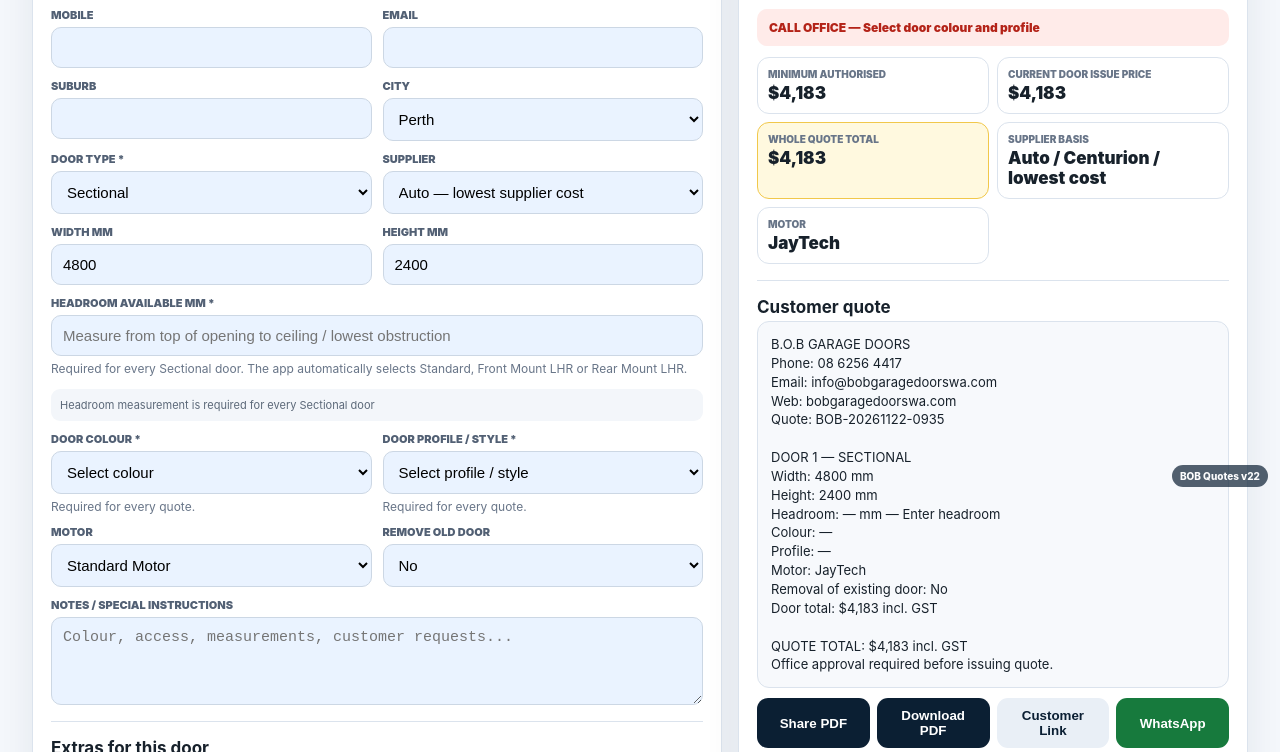
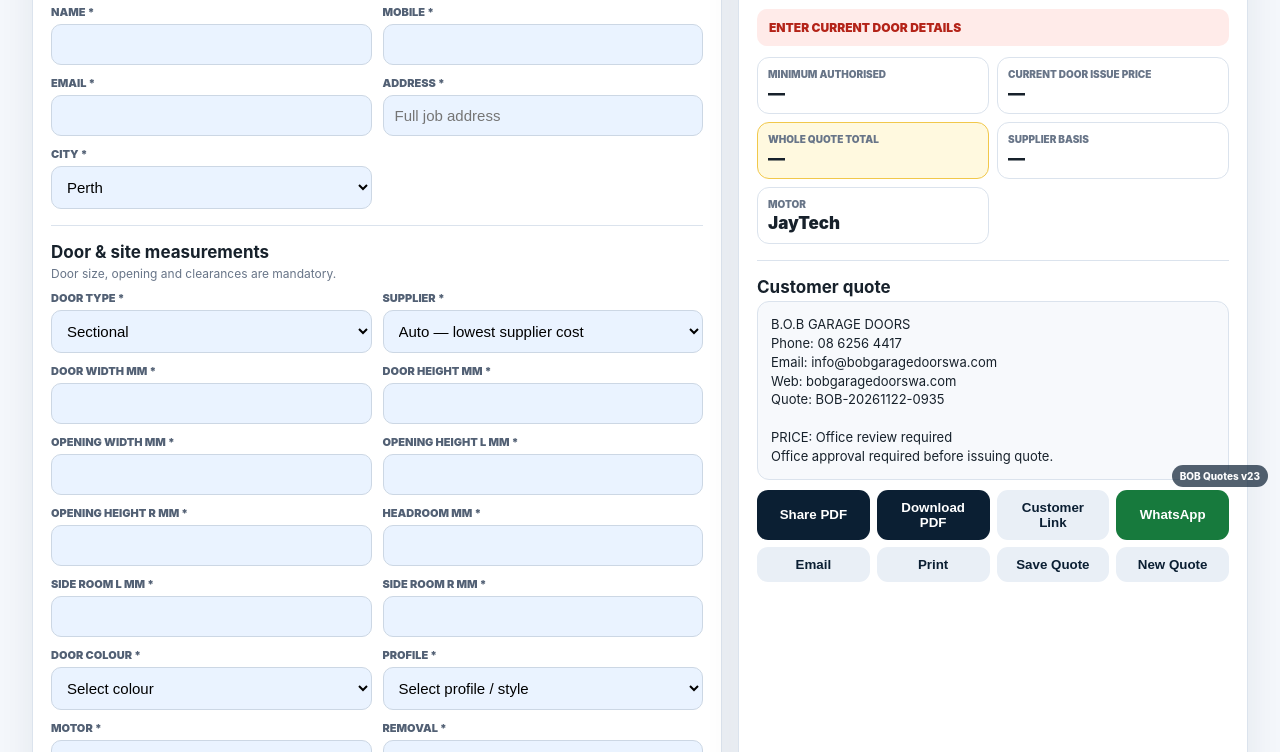
Before and after one commit to bobzi148/bob-quote-system, a plain HTML site: page index.html in a window 1280 px wide. Shown: the part 303-1055 px from the top of the page. Drawn offline with nearby package versions, Linux system fonts and the light colour scheme.

Commit message:
Build compact technician job and measurement form for v23

```diff
--- a/index.html
+++ b/index.html
@@ -1,23 +1,48 @@
-<!doctype html><html><head><meta charset="utf-8"><meta name="viewport" content="width=device-width,initial-scale=1,viewport-fit=cover"><meta name="theme-color" content="#0b1f33"><meta http-equiv="Cache-Control" content="no-cache, no-store, must-revalidate"><meta http-equiv="Pragma" content="no-cache"><meta http-equiv="Expires" content="0"><link rel="manifest" href="manifest.webmanifest?v=22"><link rel="stylesheet" href="style.css?v=22"><title>BOB Quote System</title></head><body class="office"><div class="app">
-<header class="top"><div class="logo logo-img"><img src="brand-logo.svg?v=22" alt="B.O.B Garage Doors"></div><div><h1>Garage Doors Quote System</h1><p id="headerContact">Verified supplier pricing • office & technician workflow</p></div><div class="modes no-print"><button class="ghost" onclick="installApp()">Install</button><button class="ghost" onclick="repairApp()">Repair / Refresh</button><button class="ghost role-switch" onclick="setMode('tech')">Tech</button><button class="white role-switch" onclick="setMode('office')">Office</button><button class="ghost role-switch" onclick="setMode('admin')">Admin</button></div></header>
-<nav class="tabs no-print"><button class="tab active" onclick="showTab('builder',this)">Quote Builder</button><button class="tab" onclick="showTab('prices',this)">Price List</button><button class="tab" onclick="showTab('addons',this)">Add-ons Live</button><button class="tab office-only" onclick="showTab('history',this)">Saved Quotes</button><button class="tab admin-only" onclick="showTab('settings',this)">Settings</button></nav>
+<!doctype html><html><head><meta charset="utf-8"><meta name="viewport" content="width=device-width,initial-scale=1,viewport-fit=cover"><meta name="theme-color" content="#0b1f33"><meta http-equiv="Cache-Control" content="no-cache, no-store, must-revalidate"><meta http-equiv="Pragma" content="no-cache"><meta http-equiv="Expires" content="0"><link rel="manifest" href="manifest.webmanifest?v=23"><link rel="stylesheet" href="style.css?v=23"><title>BOB Quote System</title></head><body class="office"><div class="app">
+<header class="top"><div class="logo logo-img"><img src="brand-logo.svg?v=23" alt="B.O.B Garage Doors"></div><div><h1>Garage Doors Quote System</h1><p id="headerContact">Verified supplier pricing • office & technician workflow</p></div><div class="modes no-print"><button class="ghost" onclick="installApp()">Install</button><button class="ghost" onclick="repairApp()">Repair / Refresh</button><button class="ghost role-switch" onclick="setMode('tech')">Tech</button><button class="white role-switch" onclick="setMode('office')">Office</button><button class="ghost role-switch" onclick="setMode('admin')">Admin</button></div></header>
+<nav class="tabs no-print"><button class="tab active" onclick="showTab('builder',this)">Quote Builder</button><button class="tab tech-hidden" onclick="showTab('prices',this)">Price List</button><button class="tab tech-hidden" onclick="showTab('addons',this)">Add-ons Live</button><button class="tab office-only" onclick="showTab('history',this)">Saved Quotes</button><button class="tab admin-only" onclick="showTab('settings',this)">Settings</button></nav>
 
-<section id="builder" class="page"><div class="grid"><div class="card no-print"><h2>Job details</h2><div class="sub">Enter the actual door size. The supplier table is matched automatically.</div><div class="form">
-<div class="field"><label>Quote #</label><input id="quoteNo" class="edit"></div><div class="field"><label>Customer</label><input id="customer" class="edit"></div>
-<div class="field"><label>Mobile</label><input id="phone" class="edit" inputmode="tel"></div><div class="field"><label>Email</label><input id="email" class="edit" inputmode="email"></div>
-<div class="field"><label>Suburb</label><input id="suburb" class="edit"></div><div class="field"><label>City</label><select id="city" class="edit"><option>Perth</option><option>Brisbane</option></select></div>
-<div class="field"><label>Door type *</label><select id="doorType" class="edit" required><option>Sectional</option><option>Roller</option></select></div><div class="field"><label>Supplier</label><select id="supplier" class="edit"><option value="Auto">Auto — lowest supplier cost</option><option>Steel-Line</option><option>Centurion</option></select></div>
-<div class="field"><label>Width mm</label><input id="width" class="edit" type="number" value="4800"></div><div class="field"><label>Height mm</label><input id="height" class="edit" type="number" value="2400"></div>
-<div class="field full" id="headroomField"><label>Headroom available mm *</label><input id="headroom" class="edit" type="number" min="1" step="1" placeholder="Measure from top of opening to ceiling / lowest obstruction"><div class="hint">Required for every Sectional door. The app automatically selects Standard, Front Mount LHR or Rear Mount LHR.</div><div id="headroomResult" class="note">Enter headroom measurement.</div></div>
-<div class="field"><label>Door colour *</label><select id="doorColour" class="edit" required></select><div class="hint">Required for every quote.</div></div><div class="field"><label>Door profile / style *</label><select id="doorProfile" class="edit" required></select><div class="hint">Required for every quote.</div></div>
-<div class="field"><label>Motor</label><select id="motor" class="edit"><option>Manual</option><option selected>Standard Motor</option><option>Merlin</option><option>Grifco LR Drive</option></select></div><div class="field"><label>Remove old door</label><select id="removal" class="edit"><option>No</option><option>Yes</option></select></div>
+<section id="builder" class="page"><div class="grid"><div class="card no-print"><div class="section-head compact-head"><div><h2>Job details</h2><div class="sub">All starred fields are required before a quote can be issued.</div></div></div>
+<div class="form job-compact">
+<div class="field office-only"><label>Quote #</label><input id="quoteNo" class="edit"></div>
+<div class="field"><label>Job number *</label><input id="jobNumber" class="edit" required placeholder="SAT job #"></div>
+<div class="field"><label>Name *</label><input id="customer" class="edit" required></div>
+<div class="field"><label>Mobile *</label><input id="phone" class="edit" inputmode="tel" required></div>
+<div class="field"><label>Email *</label><input id="email" class="edit" inputmode="email" type="email" required></div>
+<div class="field address-field"><label>Address *</label><input id="suburb" class="edit" required placeholder="Full job address"></div>
+<div class="field"><label>City *</label><select id="city" class="edit" required><option>Perth</option><option>Brisbane</option></select></div>
+</div>
+<hr class="compact-rule">
+<div class="section-head compact-head"><div><h2>Door & site measurements</h2><div class="sub">Door size, opening and clearances are mandatory.</div></div></div>
+<div class="form measurement-grid">
+<div class="field"><label>Door type *</label><select id="doorType" class="edit" required><option>Sectional</option><option>Roller</option></select></div>
+<div class="field"><label>Supplier *</label><select id="supplier" class="edit" required><option value="Auto">Auto — lowest supplier cost</option><option>Steel-Line</option><option>Centurion</option></select></div>
+<div class="field"><label>Door width mm *</label><input id="width" class="edit" type="number" min="1" required></div>
+<div class="field"><label>Door height mm *</label><input id="height" class="edit" type="number" min="1" required></div>
+
+<div class="field"><label>Opening width mm *</label><input id="openingWidth" class="edit" type="number" min="1" required></div>
+<div class="field"><label>Opening height L mm *</label><input id="openingHeightLeft" class="edit" type="number" min="1" required></div>
+<div class="field"><label>Opening height R mm *</label><input id="openingHeightRight" class="edit" type="number" min="1" required></div>
+<div class="field"><label>Headroom mm *</label><input id="headroom" class="edit" type="number" min="1" step="1" required></div>
+
+<div class="field"><label>Side room L mm *</label><input id="sideRoomLeft" class="edit" type="number" min="1" required></div>
+<div class="field"><label>Side room R mm *</label><input id="sideRoomRight" class="edit" type="number" min="1" required></div>
+<div class="field"><label>Door colour *</label><select id="doorColour" class="edit" required></select></div>
+<div class="field"><label>Profile *</label><select id="doorProfile" class="edit" required></select></div>
+
+<div class="field"><label>Motor *</label><select id="motor" class="edit" required><option>Manual</option><option selected>Standard Motor</option><option>Merlin</option><option>Grifco LR Drive</option></select></div>
+<div class="field"><label>Removal *</label><select id="removal" class="edit" required><option>No</option><option>Yes</option></select></div>
+<div class="field"><label>Extras *</label><select id="extraDecision" class="edit" required><option value="">Select</option><option value="No extras">No extras</option><option value="Add extras">Add extras</option></select></div>
 <div class="field brisbane-install"><label>Special lifting device</label><select id="specialLift" class="edit"><option>No</option><option>Yes</option></select></div>
-<div class="field full"><label>Notes / special instructions</label><textarea id="notes" class="edit" placeholder="Colour, access, measurements, customer requests..."></textarea></div></div>
+
+<div class="field full headroom-inline"><div id="headroomResult" class="note">Enter headroom measurement.</div></div>
+<div class="field full"><label>Notes *</label><textarea id="notes" class="edit" required placeholder="Enter site/access/installation notes. Use N/A if there are no special notes."></textarea></div>
+</div>
 <hr><div class="section-head"><div><h2>Extras for this door</h2><div class="sub">Choose an extra to see its internal cost. Internal cost never appears to the customer. Headroom setup is selected automatically from the mandatory Headroom measurement and added at $189 incl. GST. Jamb and Pelmet use fixed customer prices. Mammoth insulation calculates automatically from the door size and sells for the supplier cost incl. GST + $300.</div></div></div>
 <div id="addonMessage" class="note"></div>
 <div class="extra-composer">
   <div class="field"><label>Extra</label><select id="extraChoice" class="edit"></select></div>
-  <div class="field"><label>Internal cost ex GST</label><input id="extraCost" class="internal-cost" type="number" min="0" step="1" readonly><div class="hint">Internal only — never shown to customer.</div></div>
+  <div class="field tech-hidden"><label>Internal cost ex GST</label><input id="extraCost" class="internal-cost" type="number" min="0" step="1" readonly><div class="hint">Internal only — never shown to customer.</div></div>
   <div class="field"><label>Description (for custom extra)</label><input id="extraDescription" class="edit" placeholder="e.g. Custom flashing"></div>
   <div class="field"><label id="extraMeasureLabel">Size / measure</label><input id="extraMeasure" class="edit" placeholder="e.g. 4800mm, 2 panels, pair"></div>
   <div class="field"><label>Qty</label><input id="extraQty" class="edit" type="number" value="1" min="1" step="1"></div>
@@ -60,4 +85,4 @@
 <div class="field"><label>Brisbane Single Sectional install ex GST</label><input id="s_bneSingleInstall" type="number"></div><div class="field"><label>Brisbane Single remove + install ex GST</label><input id="s_bneSingleRemove" type="number"></div><div class="field"><label>Brisbane Single/Double motor labour ex GST</label><input id="s_bneMotorLabour" type="number"></div>
 <div class="field"><label>Brisbane Double Sectional install ex GST</label><input id="s_bneDoubleInstall" type="number"></div><div class="field"><label>Brisbane Double remove + install ex GST</label><input id="s_bneDoubleRemove" type="number"></div><div class="field"><label>Brisbane double sectional starts above width</label><input id="s_bneDoubleWidth" type="number"><div class="hint">Default: above 3000 mm.</div></div>
 <div class="field"><label>Brisbane special lift labour ex GST</label><input id="s_bneSpecialLift" type="number"></div></div><div class="actions no-print" style="max-width:390px"><button class="btn navy" onclick="saveSettings()">Save</button><button class="btn soft" onclick="resetSettings()">Reset</button></div></div></section>
-</div><div class="version-chip no-print">BOB Quotes v22</div><div id="toast" class="toast">Done</div><script src="https://cdn.jsdelivr.net/npm/jspdf@2.5.2/dist/jspdf.umd.min.js"></script><script src="app.js?v=22"></script></body></html>
+</div><div class="version-chip no-print">BOB Quotes v23</div><div id="toast" class="toast">Done</div><script src="https://cdn.jsdelivr.net/npm/jspdf@2.5.2/dist/jspdf.umd.min.js"></script><script src="app.js?v=23"></script></body></html>
```
